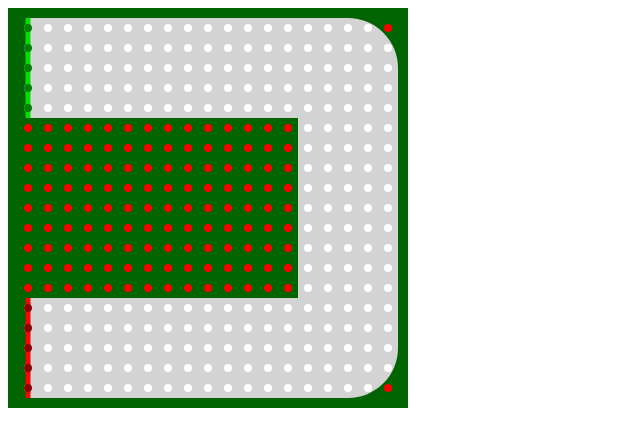
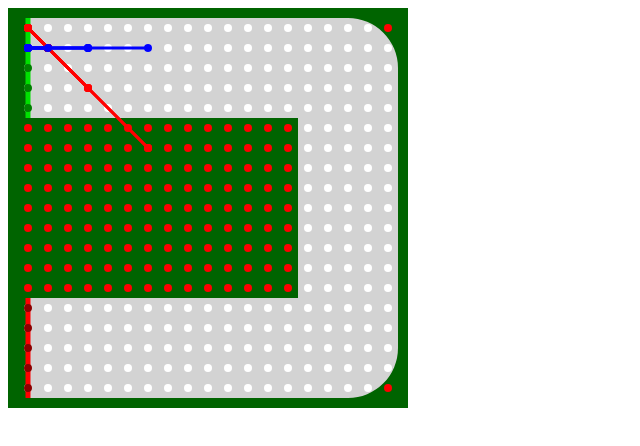
Before and after one commit to mckoss/racetrack, a website built with Vite: page index.html in a window 1280 px wide. Shown: the whole page, without its empty margins (0-640 px from the left). Built offline with nearby package versions, Linux system fonts and the light colour scheme.

Commit message:
Experiment with race api

```diff
--- a/index.html
+++ b/index.html
@@ -20,7 +20,19 @@
     <script type="module">
         import { Racetrack, U_TRACK } from './src/racetrack.ts';
 
-        new Racetrack(document.getElementById(`track`), U_TRACK);
+        const rt = new Racetrack(document.getElementById(`track`), U_TRACK);
+
+        rt.race((state) => {
+            return [1, 1];
+        });
+
+        rt.race((state) => {
+            return [1, 0];
+        });
+
+        rt.step();
+        rt.step();
+        rt.step();
     </script>
 </body>
 
--- a/src/points.ts
+++ b/src/points.ts
@@ -1,4 +1,4 @@
-export { linePoints };
+export { linePoints, add, scale };
 export type { Point };
 
 // x, y coordinates
@@ -44,3 +44,11 @@ function* linePoints(p1: Point, p2: Point, grid: number): Generator<Point> {
         return Math.round(y / grid);
     }
 }
+
+function add(a: Point, b: Point): Point {
+    return [a[0] + b[0], a[1] + b[1]];
+}
+
+function scale(factor: number, [x, y]: Point): Point {
+    return [x * factor, y * factor];
+}
--- a/src/racetrack.ts
+++ b/src/racetrack.ts
@@ -1,5 +1,12 @@
-import { Point, linePoints } from './points.js';
+import { Point, linePoints, add, scale } from './points.js';
 export { Racetrack, U_TRACK };
+
+interface CarState {
+    position: Point;
+    velocity: Point;
+}
+
+type CarUpdate = (state: CarState) => Point;
 
 // Definition of a specific track
 interface Track {
@@ -21,12 +28,19 @@ const U_TRACK:Track = {
     path: [[20, 60], [340, 60], [340, 340], [20, 340]],
 }
 
+const CAR_COLORS = ['red', 'blue', 'green', 'yellow', 'orange', 'purple', 'pink', 'brown', 'black', 'white'];
+
 // UI for Playing Racetrack game
 class Racetrack {
     canvas: HTMLCanvasElement;
     track: Track;
     ctx: CanvasRenderingContext2D;
     path: Path2D = new Path2D();
+    polePositions: Generator<Point>;
+
+    updates: CarUpdate[] = [];
+    cars: CarState[] = [];
+    histories: Point[][] = [];
 
     constructor(canvas: HTMLCanvasElement, track: Track) {
         this.canvas = canvas;
@@ -37,6 +51,8 @@ class Racetrack {
         this.canvas.height = this.track.dim[1];
 
         this.calculateTrackPath();
+
+        this.polePositions = this.linePoints(...this.track.startLine);
 
         this.clearStage();
         this.drawTrackPath();
@@ -124,4 +140,50 @@ class Racetrack {
             }
         }
     }
+
+    race(update: CarUpdate) {
+        this.updates.push(update);
+        const start = this.polePositions.next().value;
+        this.cars.push({
+            position: start,
+            velocity: [0, 0],
+        });
+        this.histories.push([start]);
+    }
+
+    // Step through all cars and update positions
+    step() {
+        for (let i = 0; i < this.cars.length; i++) {
+            const car = this.cars[i];
+            const update = this.updates[i];
+            const delta = update(car);
+            car.velocity = add(car.velocity, delta);
+            const v = scale(this.track.grid, car.velocity);
+            const startPosition = car.position;
+            car.position = add(startPosition, v);
+            this.histories[i].push(car.position);
+            console.log(`Car ${i} moved from ${startPosition} to ${car.position} with velocity ${car.velocity}`);
+            console.log(this.histories);
+            this.drawTracks();
+        }
+    }
+
+    drawTracks() {
+        for (let i = 0; i < this.cars.length; i++) {
+            const history = this.histories[i];
+
+            this.ctx.strokeStyle = CAR_COLORS[i];
+            this.ctx.lineWidth = 3;
+            this.ctx.beginPath();
+            this.ctx.moveTo(...history[0]);
+            for (let i = 1; i < history.length; i++) {
+                this.ctx.lineTo(...history[i]);
+            }
+            this.ctx.stroke();
+
+            for (let p of history) {
+                this.dot(...p, CAR_COLORS[i]);
+            }
+        }
+    }
 }
```
